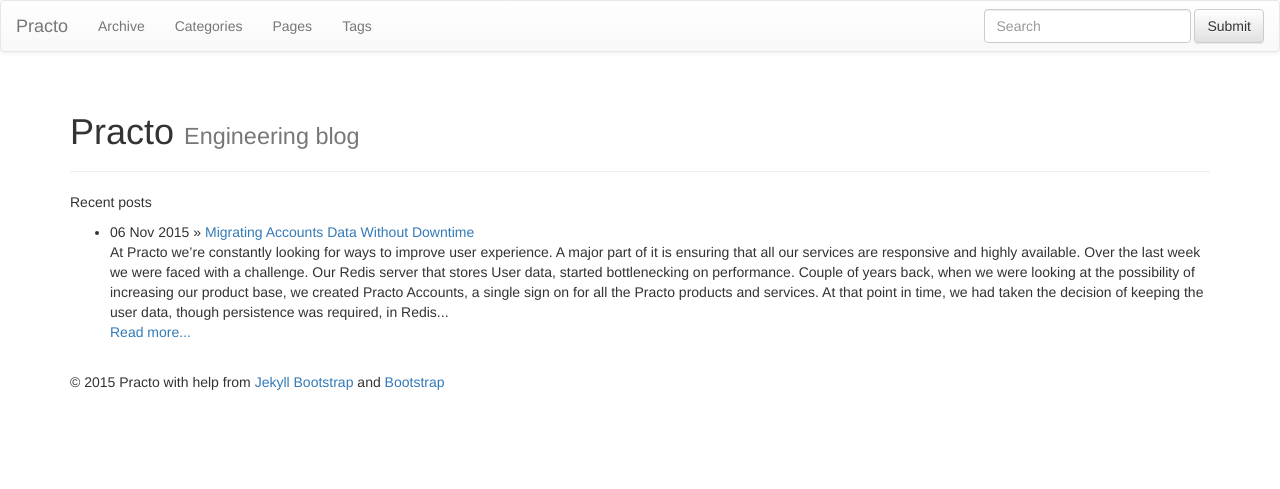
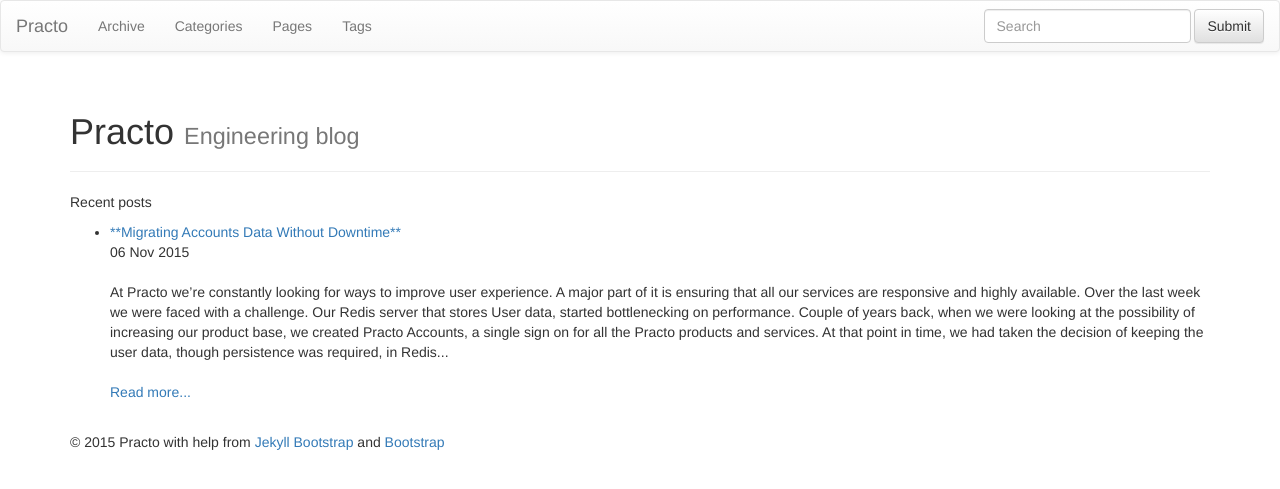
Before and after one commit to practo/practo.github.io, a Jekyll site: the page built from index.md, in a window 1280 px wide. Shown: the top 489 px of the page. Built offline with Jekyll 4.4.1, drawn with Linux system fonts in a browser that asks for light colours; nearby versions of some CDN libraries; library files that are not in the unit come from our copies.

Commit message:
formatting

```diff
--- a/index.md
+++ b/index.md
@@ -9,8 +9,9 @@
 
 <ul class="posts">
     {% for post in site.posts limit 5 %}
-    <li><span>{{ post.date | date_to_string }}</span> &raquo; <a href="{{ BASE_PATH }}{{ post.url }}">{{ post.title }}</a></li>
-        {{ post.content | strip_html | truncatewords:100}}<br>
+    <li><a href="{{ BASE_PATH }}{{ post.url }}">**{{ post.title }}**</a></li>
+        <span>{{ post.date | date_to_string }}</span><br><br>
+        {{ post.content | strip_html | truncatewords:100}}<br><br>
             <a href="{{ post.url }}">Read more...</a><br><br>
     {% endfor %}
 </ul>
```
